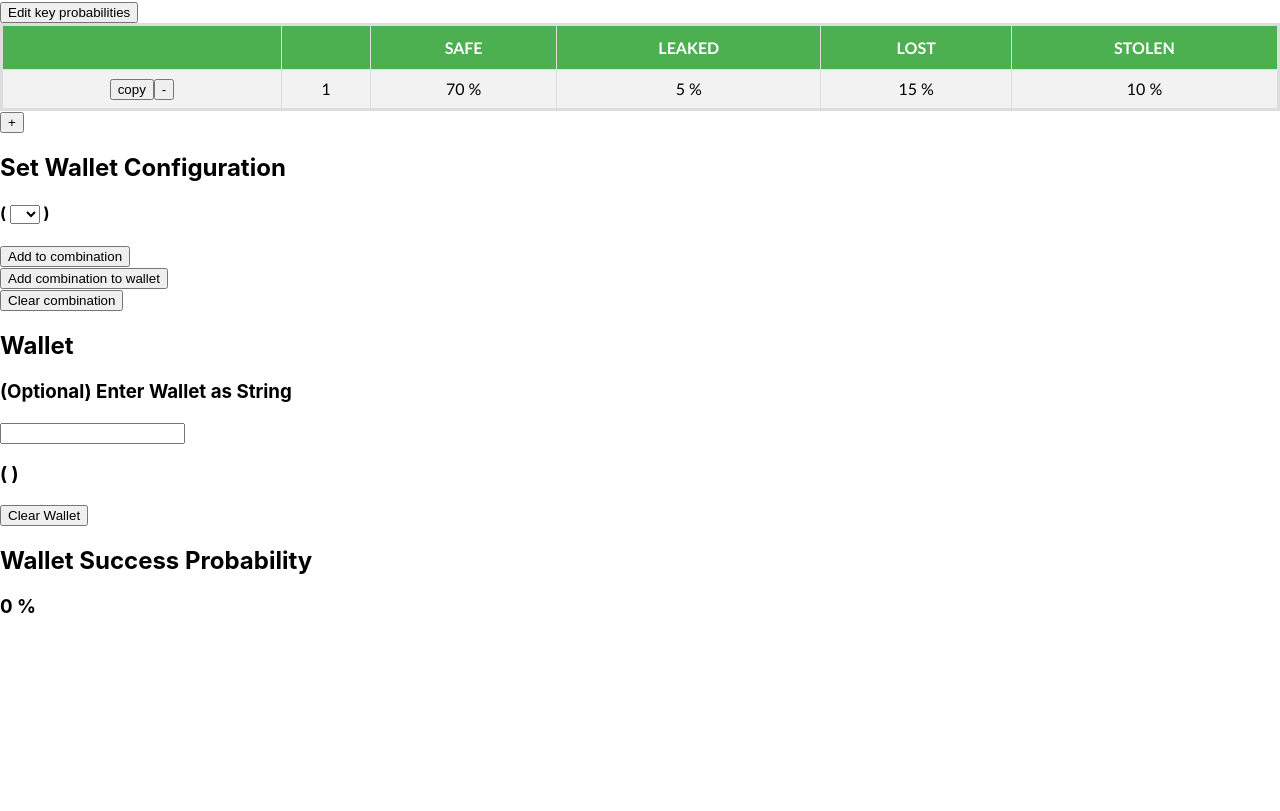
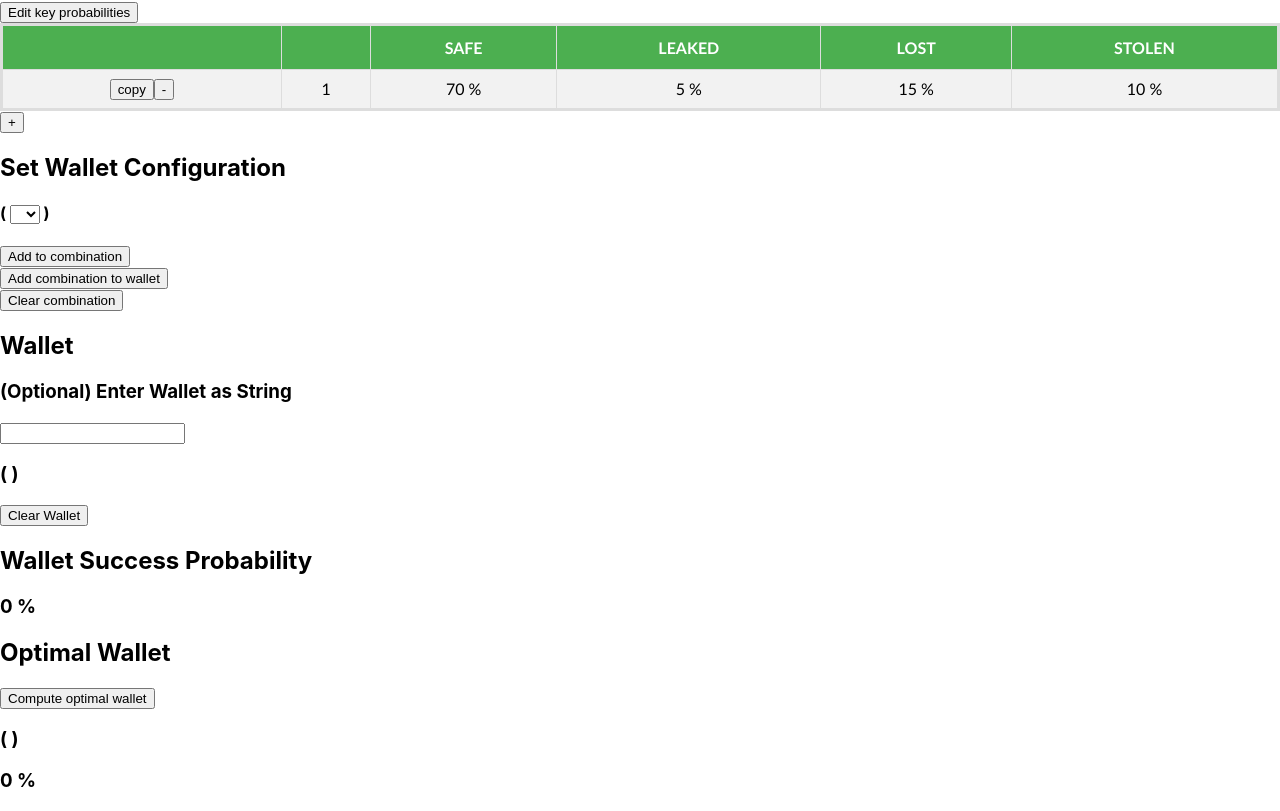
Before and after one commit to ZenGo-X/crypto-key-calculator, a React (Create React App) app: page / in a window 1280 px wide. Shown: the part 257-1068 px from the top of the page. Before the commit the page ends 894 px from the top, so only its background shows below. Built offline with nearby package versions, Linux system fonts and the light colour scheme.

Commit message:
added optimal wallet search

```diff
--- a/src/App.js
+++ b/src/App.js
@@ -16,6 +16,10 @@ function App() {
   const [combinationToAdd, setCombinationToAdd] = useState([]);
   const [selectedKeyForCombination, setSelectedKeyForCombination] = useState(-1);
   const [isEditingProbabilities, setIsEditingProbabilities] = useState(false);
+  let curOptimalWallet = [];
+  let maxSuccessForWallet = 0;
+  const [optimalWallet, setOptimalWallet] = useState([]);
+  const [optimalWalletProb, setOptimalWalletProb] = useState(0);
 
   function renderTableHeader() {
     let header = [" ", " "].concat(Object.keys(keyProbabilityTable));
@@ -57,7 +61,7 @@ function App() {
     keyProbabilityTable.stolen.push(keyProbabilityTable.stolen[index]);
 
     setKeyProbabilityTable(keyProbabilityTable);
-    setKeyNum(keyNum+1);
+    setKeyNum(keyNum + 1);
   }
 
   function removeKey(index) {
@@ -83,7 +87,7 @@ function App() {
     keyProbabilityTable.stolen.push(keyProbabilityTable.stolen[keyNum - 1]);
 
     setKeyProbabilityTable(keyProbabilityTable);
-    setKeyNum(keyNum+1);
+    setKeyNum(keyNum + 1);
   }
 
   function renderKeyProbInputRow(index) {
@@ -139,8 +143,8 @@ function App() {
     setKeyNum(number);
   }
 
-  function ownerSuccessForScenarioAndWallet(scenario) {
-    for (let combination of wallet) {
+  function ownerSuccessForScenarioAndWallet(walletArr, scenario) {
+    for (let combination of walletArr) {
       let combinationPassed = true;
       for (let keyIndex of combination) {
         let keyState = keyStates[parseInt(scenario[keyIndex])];
@@ -157,8 +161,8 @@ function App() {
     return false;
   }
 
-  function adversaryFailureForScenarioAndWallet(scenario) {
-    for (let combination of wallet) {
+  function adversaryFailureForScenarioAndWallet(walletArr, scenario) {
+    for (let combination of walletArr) {
       let combinationPassed = true;
       for (let keyIndex of combination) {
         let keyState = keyStates[parseInt(scenario[keyIndex])];
@@ -183,27 +187,27 @@ function App() {
     return scenarioProb;
   }
 
-  function computeProbabilityForWallet() {
+  function computeProbabilityForWallet(walletArr) {
     let walletSuccessProb = 0;
 
     // Ahead lies some base 4 magic to enumerate all scenarios
     for (let i = 0; i < 4 ** keyNum; i++) {
       let scenario = i.toString(4);
       scenario = scenario.padStart(keyNum, '0');
-      if (ownerSuccessForScenarioAndWallet(scenario) && adversaryFailureForScenarioAndWallet(scenario)) {
+      if (ownerSuccessForScenarioAndWallet(walletArr, scenario) && adversaryFailureForScenarioAndWallet(walletArr, scenario)) {
         walletSuccessProb += scenarioProbability(scenario);
       }
     }
 
-    return toPercent(walletSuccessProb);
+    return walletSuccessProb;
   }
 
-  function displayWallet() {
+  function displayWallet(walletArr) {
     let walletString = "";
-    if (wallet.length == 0 || wallet[0].length == 0) {
+    if (walletArr.length == 0 || walletArr[0].length == 0) {
       return "( )";
     }
-    for (let combination of wallet) {
+    for (let combination of walletArr) {
       walletString += " ( ";
       for (let keyIndex of combination) {
         walletString += (keyIndex + 1).toString() + " and ";
@@ -216,10 +220,58 @@ function App() {
     return walletString;
   }
 
+  function combinationCoveredInWallet(wallet, newCombination) {
+    for (let combination of wallet) {
+      if (combination & newCombination == combination) {
+        return true;
+      }
+    }
+
+    return false;
+  }
+
+  function convertBinaryWalletToWallet(binWallet) {
+    let wallet = [];
+    for (let binComb of binWallet) {
+      let combination = [];
+      for (let i = 0; i < keyNum ; i++) {
+        if ((binComb & (1 << i)) > 0) {
+          combination.push(i);
+        }
+      }
+      if (combination.length > 0) {
+        wallet.push(combination);
+      }
+    }
+
+    return wallet;
+  }
+
+  function enumerateWalletProbabilities(baseWallet, prevCombination) {
+    for (let curCombination = prevCombination + 1; curCombination < 2 ** keyNum; curCombination++) {
+      if (!combinationCoveredInWallet(baseWallet, curCombination)) {
+        let curWallet = [curCombination].concat(baseWallet);
+        let convertedWallet = convertBinaryWalletToWallet(curWallet);
+        let walletProb = computeProbabilityForWallet(convertedWallet);
+        if (walletProb > maxSuccessForWallet) {
+          maxSuccessForWallet = walletProb;
+          curOptimalWallet = convertedWallet;
+        }
+
+        enumerateWalletProbabilities(curWallet, curCombination);
+      }
+    }
+  }
+
   function findOptimalWallet() {
     if (keyNum > 4) {
       return;
     }
+
+    // recursively enumerate all wallets
+    enumerateWalletProbabilities([], 0);
+    setOptimalWallet(curOptimalWallet);
+    setOptimalWalletProb(maxSuccessForWallet);
   }
 
   function parseWalletFromString(walletStr) {
@@ -390,11 +442,15 @@ function App() {
       <h3>(Optional) Enter Wallet as String</h3>
       <input type="text" onChange={(event) => parseWalletFromString(event.target.value)} />
 
-      <h3>{displayWallet()}</h3>
+      <h3>{displayWallet(wallet)}</h3>
       <button onClick={() => { setWallet([]) }}>Clear Wallet</button>
       <h2>Wallet Success Probability</h2>
-      <h3>{computeProbabilityForWallet()}</h3>
+      <h3>{toPercent(computeProbabilityForWallet(wallet))}</h3>
 
+      <h2>Optimal Wallet</h2>
+      <button onClick={() => {setOptimalWallet([]);setOptimalWalletProb(0);findOptimalWallet();}}>Compute optimal wallet</button>
+      <h3>{displayWallet(optimalWallet)}</h3>
+      <h3>{toPercent(optimalWalletProb)}</h3>
     </div>
   );
 }
```
